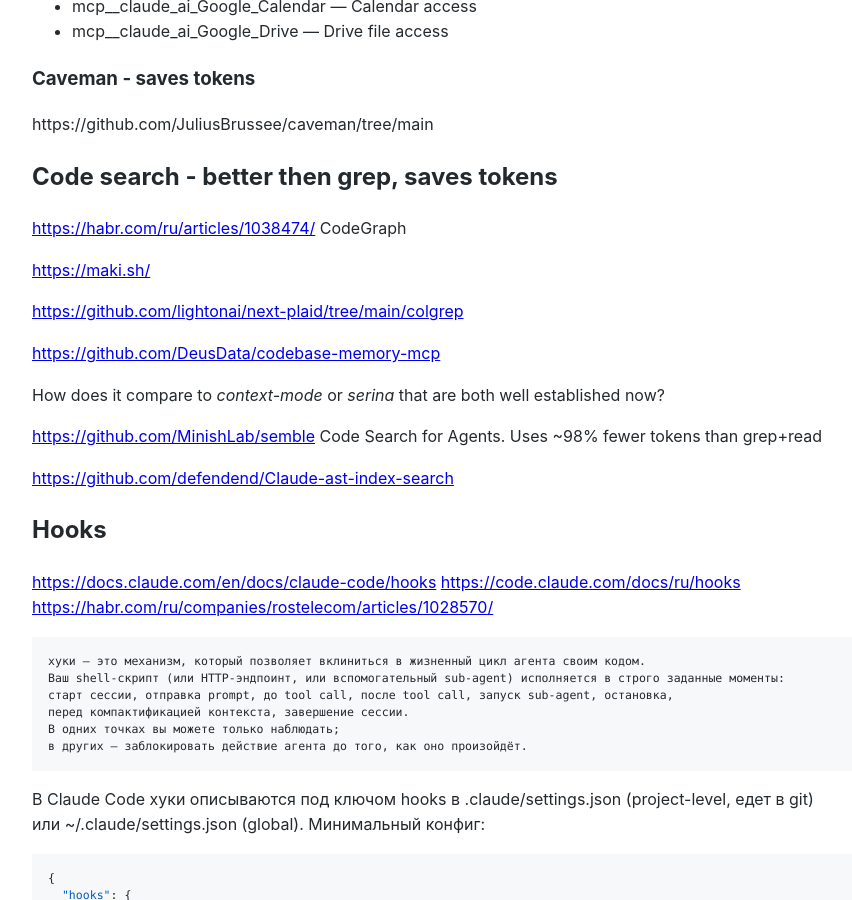
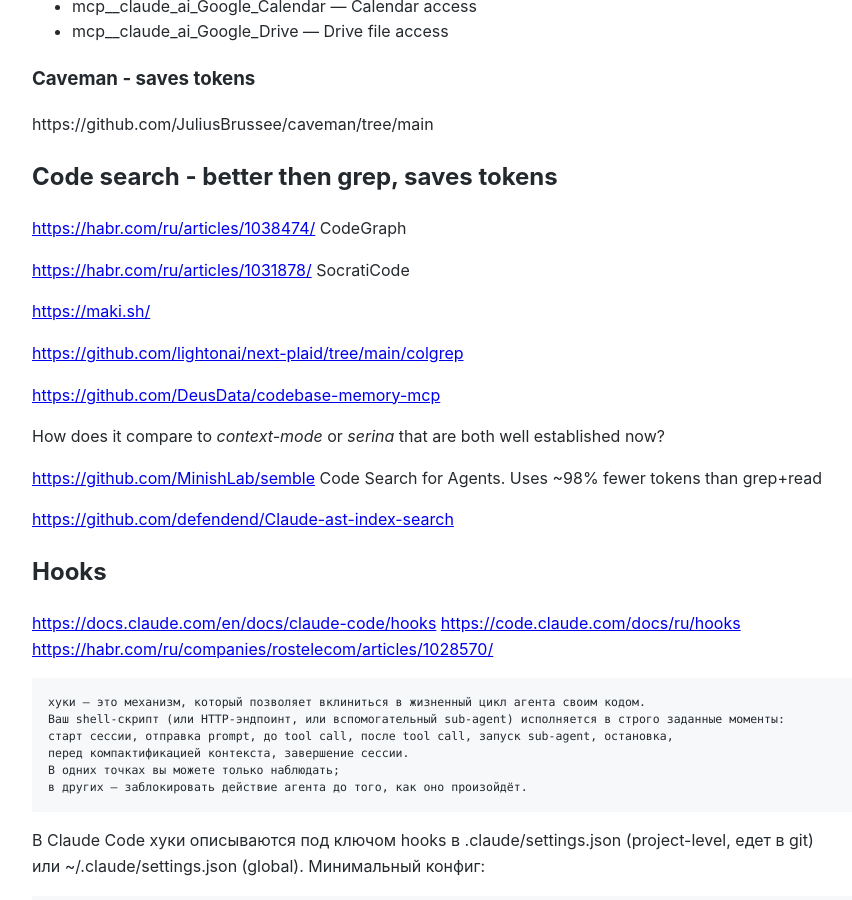
Before and after one commit to Michael-Lubinsky/michael-lubinsky.github.com, a Jekyll site: the page built from ml/agent.md, in a window 1280 px wide and 900 px high, scrolled down 1663 px. Shown: the whole window, without its empty margins (158-1010 px from the left). Built offline with Jekyll 4.4.1, drawn with Linux system fonts in a browser that asks for light colours; our own code applies the rules of GitHub Pages for plain Markdown files.

Commit message:
Update agent.md

```diff
--- a/ml/agent.md
+++ b/ml/agent.md
@@ -90,6 +90,8 @@
 ## Code search - better then grep, saves tokens
 
 <https://habr.com/ru/articles/1038474/> CodeGraph
+
+<https://habr.com/ru/articles/1031878/> SocratiCode
 
 <https://maki.sh/>
 
```
